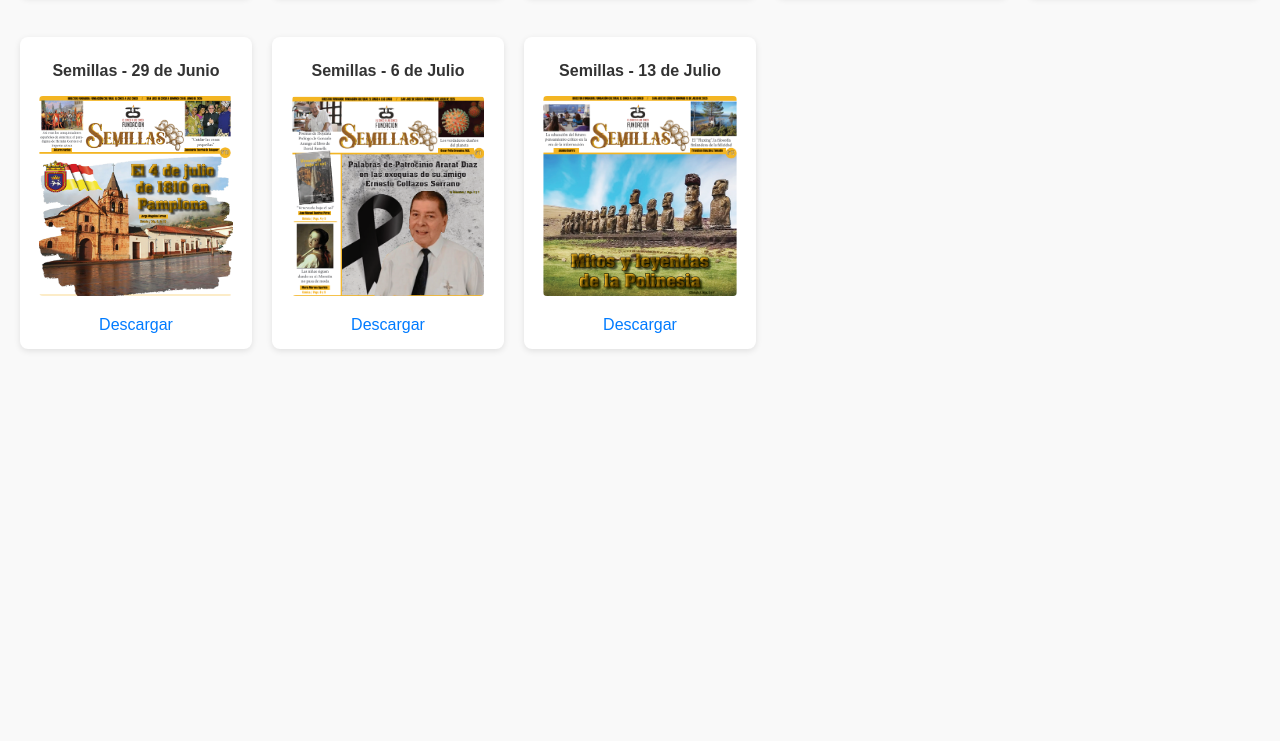
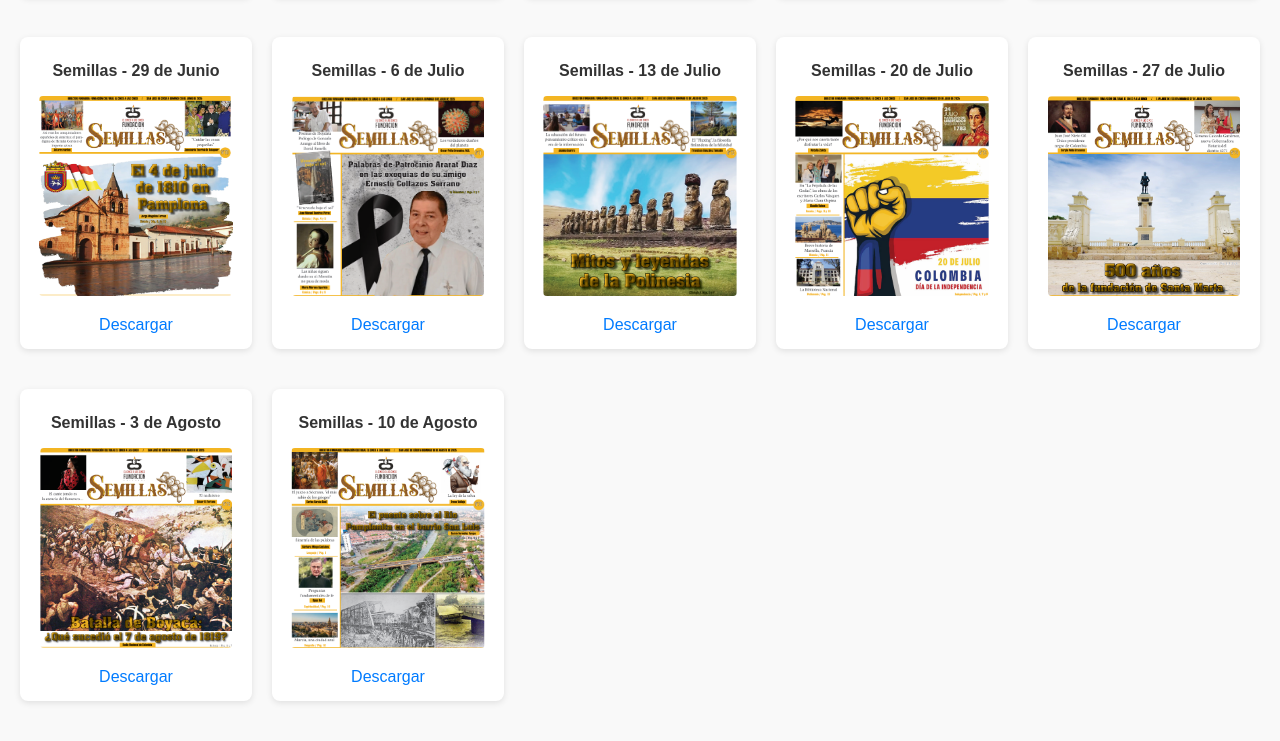
Before and after one commit to fundacionCincoaLasCinco/BlogInformativo-1, a plain HTML site: page index.html in a window 1280 px wide. Shown: the part 2241-2982 px from the top of the page. Before the commit the page ends 2670 px from the top, so only its background shows below. Drawn offline with Linux system fonts and the light colour scheme.

Commit message:
actualizacion

```diff
--- a/index.html
+++ b/index.html
@@ -274,8 +274,27 @@
                     <img src="Img/portada28.png?v=1.0.0" alt="Portada de Revista 28">
                     <a href="pdfs/SEMILLAS 13 de julio.pdf?v=1.0.0" download>Descargar</a>
                 </div>
+                 <div class="revista">
+                    <h3>Semillas - 20 de Julio</h3>
+                    <img src="Img/portada29.png?v=1.0.0" alt="Portada de Revista 29">
+                    <a href="pdfs/SEMILLAS 20 de julio.pdf?v=1.0.0" download>Descargar</a>
+                </div>
+                 <div class="revista">
+                    <h3>Semillas - 27 de Julio</h3>
+                    <img src="Img/portada30.png?v=1.0.0" alt="Portada de Revista 30">
+                    <a href="pdfs/SEMILLAS 27 de julio.pdf?v=1.0.0" download>Descargar</a>
+                </div>
+                 <div class="revista">
+                    <h3>Semillas - 3 de Agosto</h3>
+                    <img src="Img/portada31.png?v=1.0.0" alt="Portada de Revista 31">
+                    <a href="pdfs/SEMILLAS 3 de agosto.pdf?v=1.0.0" download>Descargar</a>
+                </div>
+                 <div class="revista">
+                    <h3>Semillas - 10 de Agosto</h3>
+                    <img src="Img/portada32.png?v=1.0.0" alt="Portada de Revista 32">
+                    <a href="pdfs/SEMILLAS 10 de agosto.pdf?v=1.0.0" download>Descargar</a>
+                </div>
                  </div>
-
             </div>
         </section>
 
```
Also changed, not shown: Img/portada29.png (added), Img/portada30.png (added), Img/portada31.png (added), Img/portada32.png (added), 4 other files.
